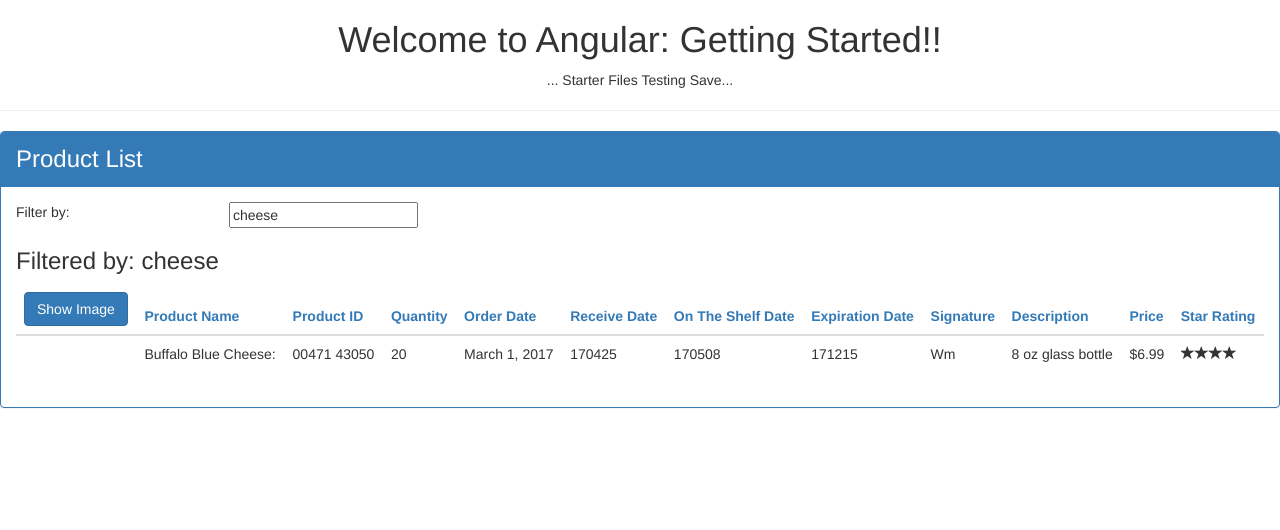
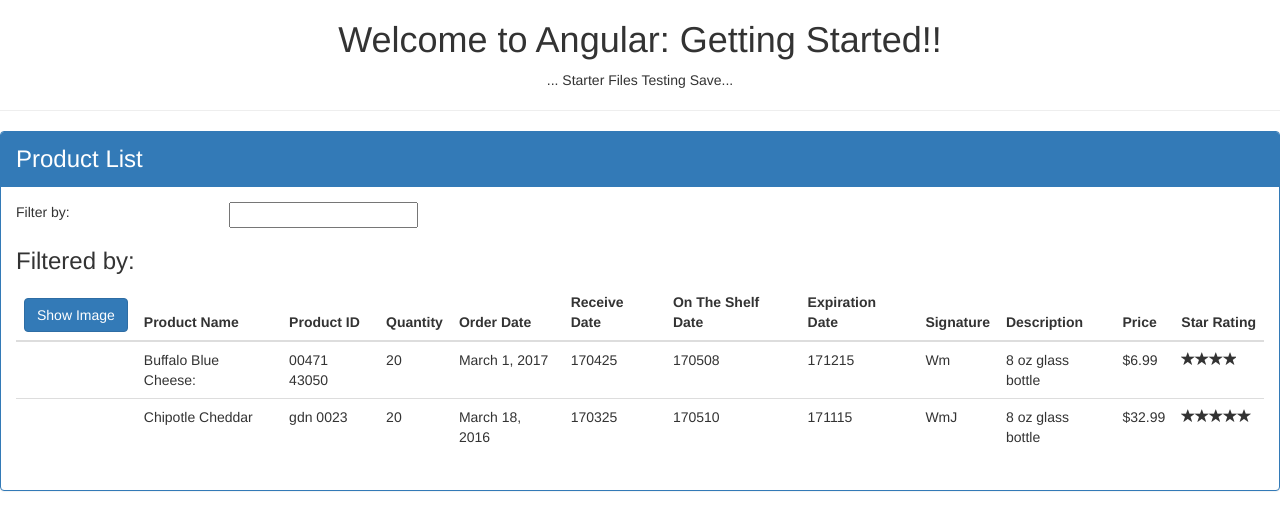
Before and after one commit to Kazeki1/gs_ng2, an Angular app: page / in a window 1280 px wide. Shown: the top 530 px of the page. Built offline with nearby package versions, Linux system fonts and the light colour scheme.

Commit message:
added ProductService

```diff
--- a/package.json
+++ b/package.json
@@ -27,7 +27,7 @@
     "zone.js": "^0.8.14"
   },
   "devDependencies": {
-    "@angular/cli": "1.2.4",
+    "@angular/cli": "^1.3.1",
     "@angular/compiler-cli": "^4.0.0",
     "@angular/language-service": "^4.0.0",
     "@types/jasmine": "~2.5.53",
--- a/src/app/app.module.ts
+++ b/src/app/app.module.ts
@@ -5,10 +5,13 @@
 import {ProductListComponent} from './products/product-list.component';
 import {ConvertToSpacesPipe} from './shared/convert-to-spaces.pipe';
 import {StarComponent} from './shared/star.component';
+import {ProductService} from './products/product.service';
 
 @NgModule({
   imports: [ BrowserModule, FormsModule ],
   declarations: [ AppComponent, ProductListComponent, ConvertToSpacesPipe, StarComponent ],
-  bootstrap: [AppComponent, ProductListComponent ]
+  bootstrap: [AppComponent, ProductListComponent ],
+  providers: [ ProductService ]
+
 })
 export class AppModule { }
--- a/src/app/products/product-list.component.css
+++ b/src/app/products/product-list.component.css
@@ -1,3 +1,3 @@
 thead {
-  color: #337AB7
+    color: #337AB7;
 }
--- a/src/app/products/product-list.component.ts
+++ b/src/app/products/product-list.component.ts
@@ -1,10 +1,11 @@
 import {Component, OnInit} from '@angular/core';
 import {IProduct} from './product';
+import {ProductService} from './product.service';
 
 @Component({
   selector: 'pm-products',
-  templateUrl: './product-list.component.html',
-  styleUrls: ['./product-list.component.css']
+  templateUrl: './product-list.component.html'
+  // styleUrls: ['./product-list.component.css']
 })
 export class ProductListComponent implements OnInit {
   title: string = 'Product List';
@@ -21,43 +22,10 @@
     this.filteredProducts = this.listFilter ? this.performFilter(this.listFilter) : this.products;
   }
   filteredProducts: IProduct[];
-  products: IProduct[]= [
-    {
-      'productId': 1,
-      'productName': 'Buffalo Blue Cheese: ',
-      'productQuantity': '20',
-      'productCode': '00471-43050',
-      'releaseDate': 'March 1, 2017',
-      'receiveDate': '170425',
-      'expDate': '171215',
-      'onShelfDate': '170508',
-      'doSign': 'Wm',
-      'description': '8 oz glass bottle',
-      'price': 6.99,
-      'starRating': 3.2,
-      'imageUrl': './assets/images/Kaz_DipMix/BuffaloBlueCheese.jpg'
-    },
-    {
-      'productId': 2,
-      'productName': 'Chipotle Cheddar',
-      'productQuantity': '20',
-      'productCode': 'GDN-0023',
-      'releaseDate': 'March 18, 2016',
-      'receiveDate': '170325',
-      'expDate': '171115',
-      'onShelfDate': '170510',
-      'doSign': 'WmJ',
-      'description': '8 oz glass bottle',
-      'price': 32.99,
-      'starRating': 4.2,
-      'imageUrl': './assets/images/Kaz_DipMix/ChipotleCheddar.jpg'
+  products: IProduct[]= [];
 
-    }
-  ];
-
-  constructor() {
-    this.filteredProducts = this.products;
-    this.listFilter = 'cheese';
+  constructor(private _productService: ProductService) {
+    // this.listFilter = 'cheese';
   }
 
   onRatingClicked(message: string): void {
@@ -73,7 +41,9 @@
   toggleImage(): void {
     this.showImage = !this.showImage;
   }
+
   ngOnInit(): void {
-    console.log('In OnInit');
+    this.products = this._productService.getProducts();
+    this.filteredProducts = this.products;
   }
 }
--- /dev/null
+++ b/src/app/products/product.service.ts
@@ -0,0 +1,39 @@
+import { Injectable } from '@angular/core';
+import { IProduct } from './product';
+@Injectable()
+export class ProductService {
+  getProducts(): IProduct[] {
+    return[
+      {
+        'productId': 1,
+        'productName': 'Buffalo Blue Cheese: ',
+        'productQuantity': '20',
+        'productCode': '00471-43050',
+        'releaseDate': 'March 1, 2017',
+        'receiveDate': '170425',
+        'expDate': '171215',
+        'onShelfDate': '170508',
+        'doSign': 'Wm',
+        'description': '8 oz glass bottle',
+        'price': 6.99,
+        'starRating': 3.2,
+        'imageUrl': './assets/images/Kaz_DipMix/BuffaloBlueCheese.jpg'
+      },
+      {
+        'productId': 2,
+        'productName': 'Chipotle Cheddar',
+        'productQuantity': '20',
+        'productCode': 'GDN-0023',
+        'releaseDate': 'March 18, 2016',
+        'receiveDate': '170325',
+        'expDate': '171115',
+        'onShelfDate': '170510',
+        'doSign': 'WmJ',
+        'description': '8 oz glass bottle',
+        'price': 32.99,
+        'starRating': 4.2,
+        'imageUrl': './assets/images/Kaz_DipMix/ChipotleCheddar.jpg'
+
+      }];
+  }
+}
--- a/src/app/products/product.ts
+++ b/src/app/products/product.ts
@@ -5,8 +5,8 @@
   productCode: string;
   releaseDate: string;
   receiveDate: string;
+  expDate: string;
   onShelfDate: string;
-  expDate: string;
   doSign: string;
   description: string;
   price: number;
```
Also changed, not shown: src/app/app.component.ts (line endings or trailing spaces), 1 other file (tests, documents, lock files or other folders).
